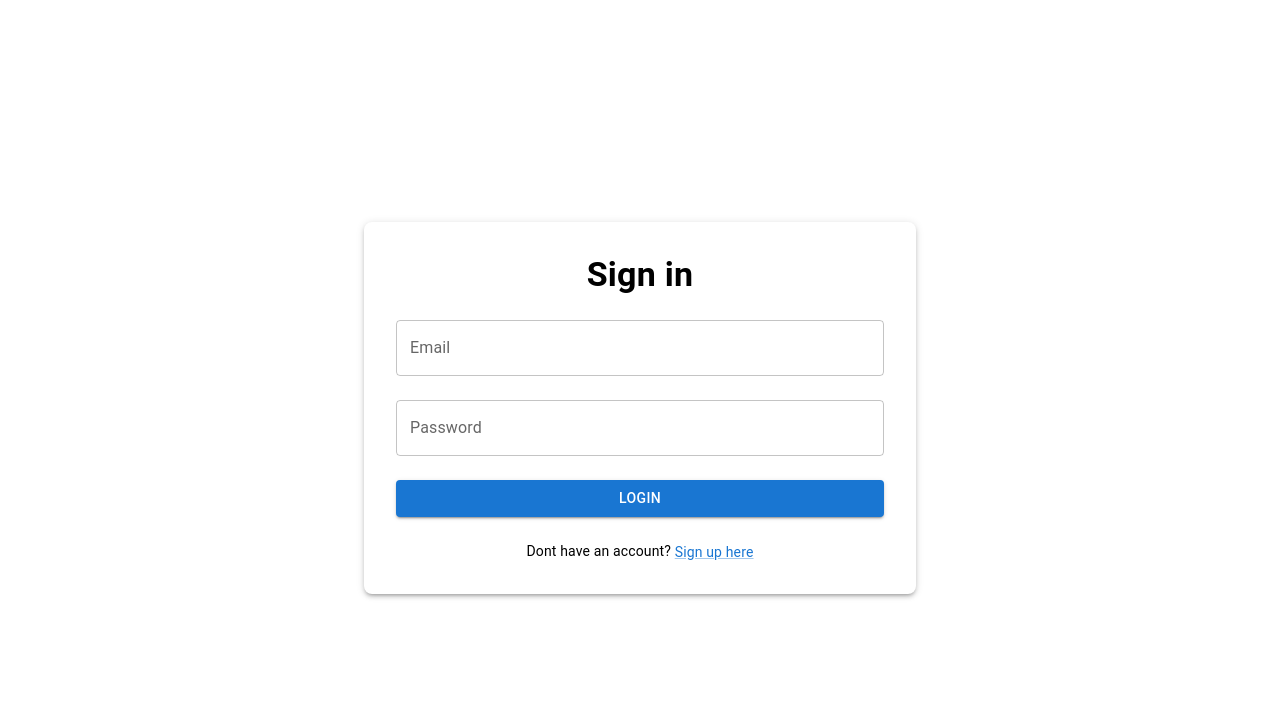
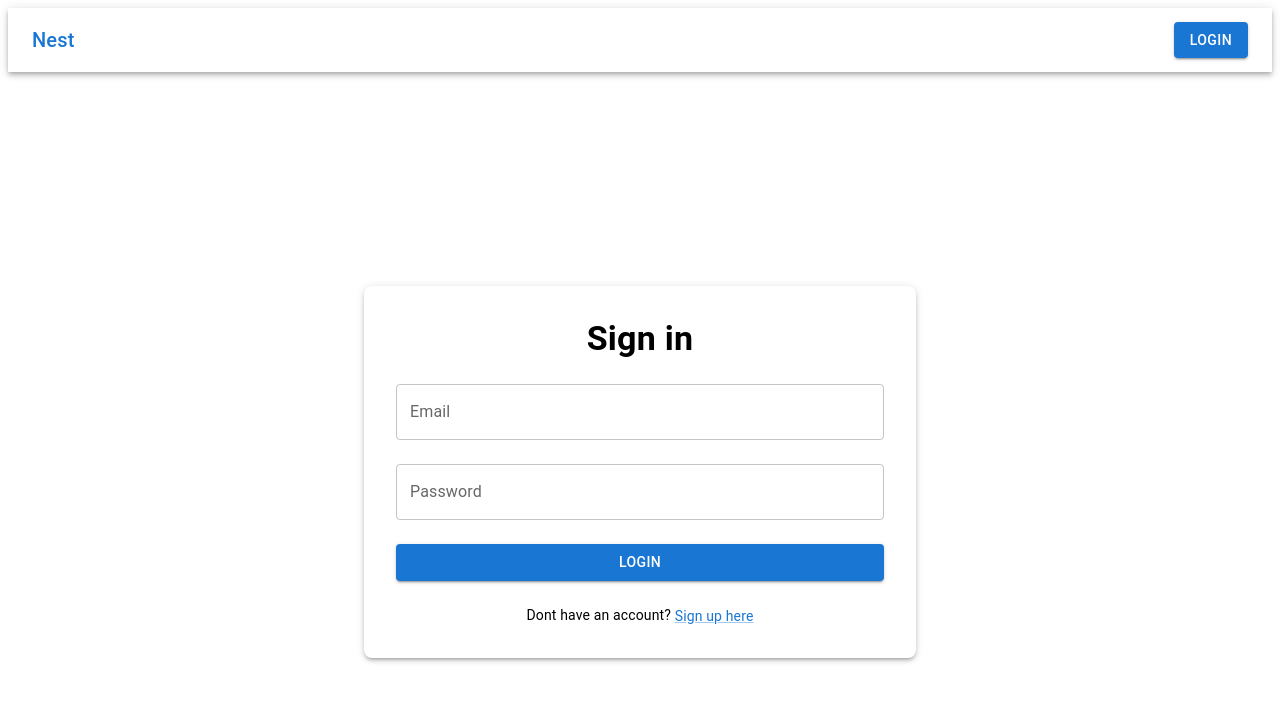
Before and after one commit to d3v-tino/nest-forum, a React (Create React App) app in the folder frontend/: page /nest-forum/login in a window 1280 px wide. Shown: the top 702 px of the page. Built offline with nearby package versions, Linux system fonts and the light colour scheme; no server answers.

Commit message:
finishing signin features

```diff
--- a/frontend/src/App.tsx
+++ b/frontend/src/App.tsx
@@ -3,10 +3,12 @@ import { BrowserRouter as Router, Routes, Route, Navigate } from "react-router-d
 import { Register } from "./pages/Register";
 import { Dashboard } from "./pages/Dashboard";
 import { Login } from "./pages/Login";
+import { Navbar } from "./components/Navbar";
 
 const App: React.FC = () => {
   return(
     <Router basename="/nest-forum">
+      <Navbar />
       <Routes>
         <Route path="/" element={<Dashboard />} />
         <Route path="/login" element={<Login />} />
--- /dev/null
+++ b/frontend/src/components/Navbar.tsx
@@ -0,0 +1,34 @@
+import React from "react";
+import { AppBar, Box, Button, Link, Toolbar, Typography } from "@mui/material";
+import { useNavigate } from "react-router-dom";
+import { useAuth } from "../context/AuthContext";
+
+export const Navbar = () => {
+    const navigate = useNavigate();
+    const { isLoggedIn, logout } = useAuth();
+
+    return(
+        <AppBar color="inherit" position="static">
+            <Toolbar sx={{ justifyContent: "space-between" }}>
+                <Typography variant="h6" color="primary"  onClick={() => navigate("/")}>Nest</Typography>
+                <Box>
+                    {isLoggedIn ? (
+                        <Box sx={{ display: "flex", alignItems: "center", gap: 2 }}>
+                        <Link onClick={() => navigate("/create")} variant="h6">Create post</Link>
+                        <Link onClick={() => navigate("/profile")} variant="h6">Profile</Link>
+                        <Box>
+                            <Button variant="contained" onClick={() => { logout(); navigate("/login"); console.log(isLoggedIn);}}>Logout</Button>
+                        </Box>
+                    </Box>
+                    ) : (
+                        <Box>
+                            <Button variant="contained" onClick={() => navigate("/login")}>
+                                Login
+                            </Button>
+                        </Box>
+                    )}
+                </Box>
+            </Toolbar>
+        </AppBar>
+    );
+};
--- a/frontend/src/context/AuthContext.tsx
+++ b/frontend/src/context/AuthContext.tsx
@@ -6,7 +6,7 @@ interface AuthContextProps {
     isLoggedIn: boolean;
     token: string | null;
     user: User | null;
-    login: (responseToken: string) => void;
+    login: (responseToken: string, user: User) => void;
     logout: () => void;
 }
 
@@ -25,8 +25,9 @@ export const AuthProvider = ({ children }:{ children: ReactNode }) => {
     const [token, setToken] = useState<string | null>(null);
     const [user, setUser] = useState<User | null>(null);
 
-    const login = useCallback((responseToken: string) => {
+    const login = useCallback((responseToken: string, user: User) => {
         setToken(responseToken);
+        setUser(user);
         localStorage.setItem("token", responseToken);
     }, []);
 
--- a/frontend/src/pages/Dashboard.tsx
+++ b/frontend/src/pages/Dashboard.tsx
@@ -1,11 +1,14 @@
 import React from "react";
 import { Box, Typography } from "@mui/material";
+import { useAuth } from "../context/AuthContext";
 
 export const Dashboard = () => {
+    const { user } = useAuth();
 
     return(
         <Box p={3} maxWidth="50%" alignItems="center">
             <Typography variant="h4" gutterBottom>Dashboard</Typography>
+            <Typography variant="h6" gutterBottom>Welcome {user?.username}</Typography>
         </Box>
     );
 };
--- a/frontend/src/pages/Login.tsx
+++ b/frontend/src/pages/Login.tsx
@@ -3,16 +3,19 @@ import { useNavigate } from "react-router-dom";
 import { TextField, Link, Typography, Button } from "@mui/material";
 import { NestCard } from "../components/Card";
 import { signin } from "../api/models/auth";
+import { useAuth } from "../context/AuthContext";
+
 
 export const Login = () => {
     const [email, setEmail] = useState("");
     const [password, setPassword] = useState("");
     const navigate = useNavigate();
+    const { login } = useAuth();
 
     const handleLogin = async () => {
         try {
             const response = await signin({ email, password });
-            localStorage.setItem("token", response.token);
+            login(response.token, response.user);
             navigate("/dashboard");
 
         } catch (error) {
```
